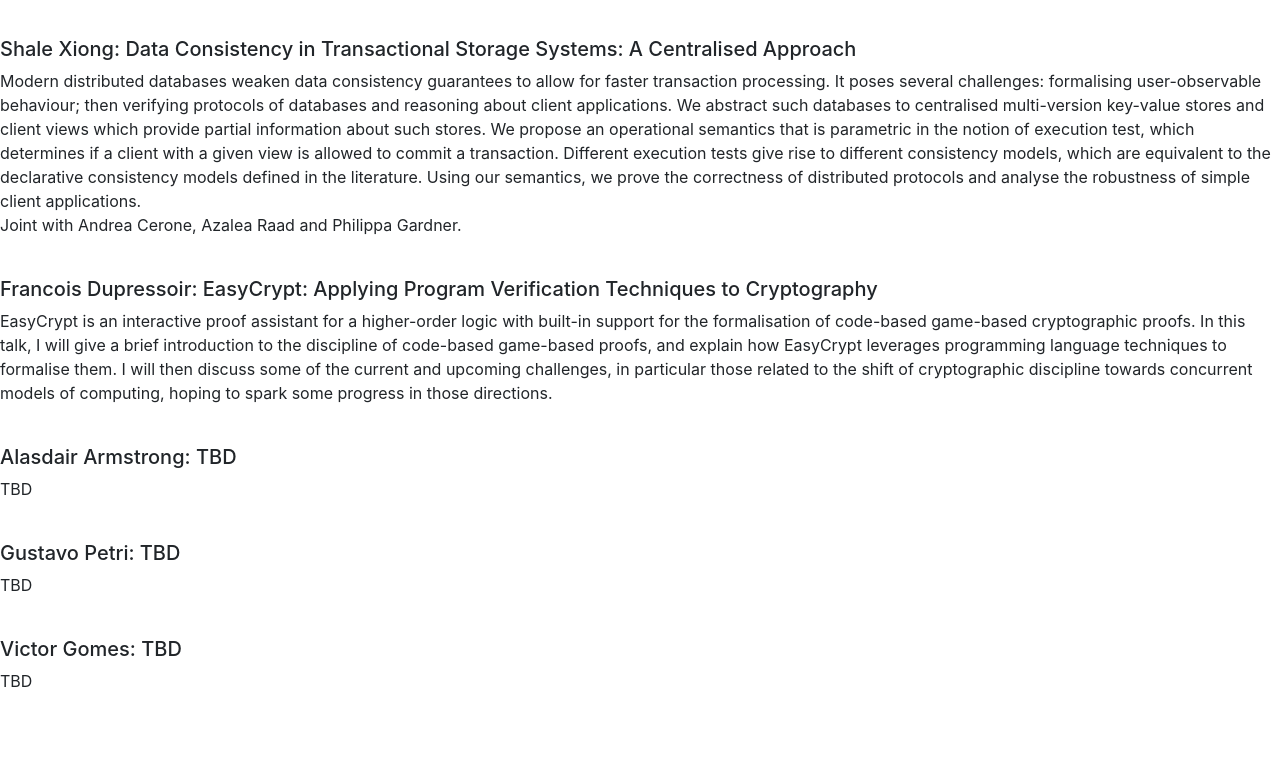
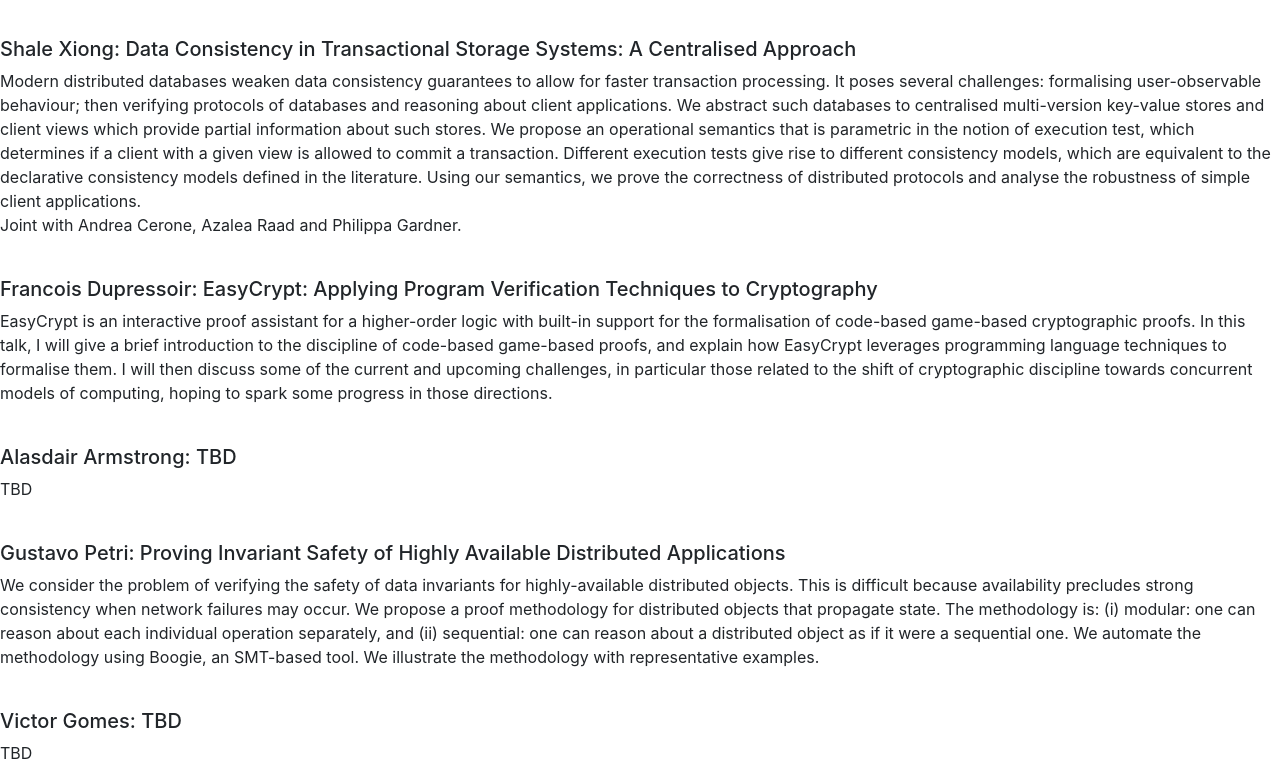
Before and after one commit to cw-srepls-19/cw-srepls-19.github.com, a plain HTML site: page abstracts.html in a window 1280 px wide. Shown: the part 3363-4144 px from the top of the page. Before the commit the page ends 4072 px from the top, so only its background shows below. Drawn offline with Linux system fonts and the light colour scheme.

Commit message:
Gustavo talk

```diff
--- a/abstracts.html
+++ b/abstracts.html
@@ -135,9 +135,9 @@ EasyCrypt is an interactive proof assistant for a higher-order logic with built-
 
 <br>
 
-  <h5 id="petri">Gustavo Petri: TBD</h5>
+  <h5 id="petri">Gustavo Petri: Proving Invariant Safety of Highly Available Distributed Applications</h5>
   <p>
-    TBD
+    We consider the problem of verifying the safety of data invariants for highly-available distributed objects. This is difficult because availability precludes strong consistency when network failures may occur. We propose a proof methodology for distributed objects that propagate state. The methodology is: (i) modular: one can reason about each individual operation separately, and (ii) sequential: one can reason about a distributed object as if it were a sequential one. We automate the methodology using Boogie, an SMT-based tool. We illustrate the methodology with representative examples.
   </p>
 
   <br>
```
Also changed, not shown: index.html (+1 -1 lines).
